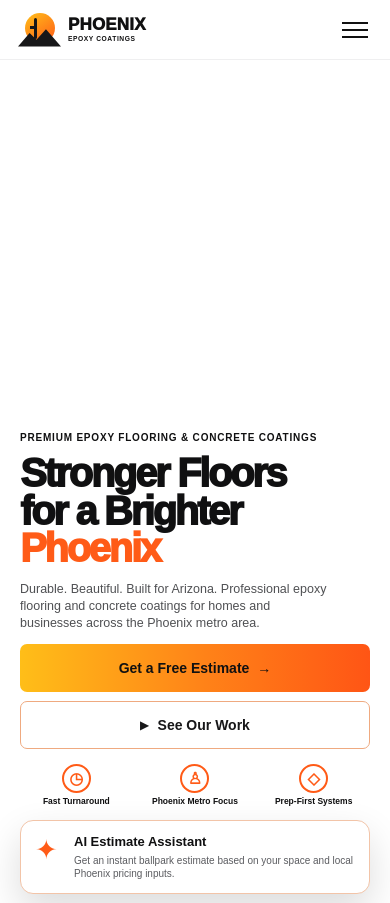
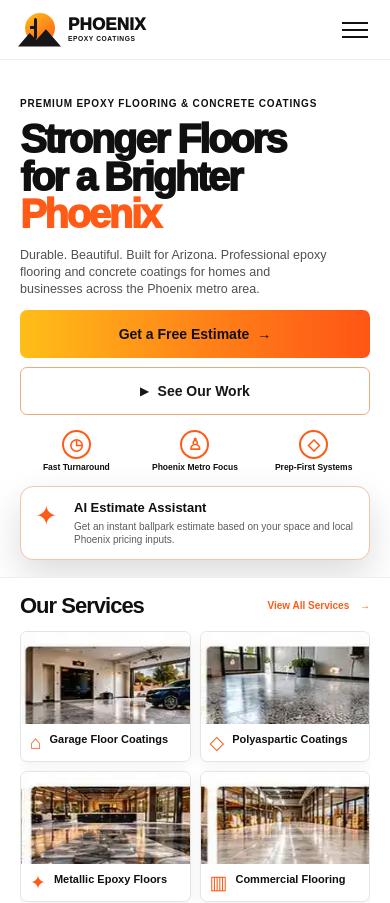
Before and after one commit to Strategic-Minds/SANDBOX, a Next.js app in the folder sites/phoenix-epoxy-coatings/: page / in a window 390 px wide. Shown: the top 903 px of the page. Built offline with nearby package versions, Linux system fonts and the light colour scheme.

Commit message:
Visual Rebuild V2: enforce deterministic hero paint order

```diff
--- a/sites/phoenix-epoxy-coatings/app/globals.css
+++ b/sites/phoenix-epoxy-coatings/app/globals.css
@@ -35,8 +35,9 @@
 .mobile-menu span{display:block;height:2px;background:#111;margin:5px 4px}
 
 .hero{height:520px;position:relative;overflow:hidden;border-bottom:1px solid #eee}
-.hero-media{position:absolute;inset:0 0 0 29%;background:url('/v2-assets/hero-clean.webp') center right/cover no-repeat}
-.hero-wash{position:absolute;inset:0;background:linear-gradient(90deg,#fff 0%,#fff 27%,rgba(255,255,255,.97) 37%,rgba(255,255,255,.77) 48%,rgba(255,255,255,.12) 69%,transparent 82%)}
+.hero-picture{position:absolute;inset:0 0 0 29%;z-index:0;display:block;overflow:hidden}
+.hero-picture img{display:block;width:100%;height:100%;object-fit:cover;object-position:center right}
+.hero-wash{position:absolute;inset:0;z-index:1;background:linear-gradient(90deg,#fff 0%,#fff 27%,rgba(255,255,255,.97) 37%,rgba(255,255,255,.77) 48%,rgba(255,255,255,.12) 69%,transparent 82%)}
 .hero-copy{position:relative;z-index:3;width:690px;padding:49px 0 0 76px}
 .eyebrow{margin:0 0 12px;text-transform:uppercase;letter-spacing:.08em;font-size:12px;font-weight:900}
 .hero h1{margin:0;font-size:69px;line-height:.91;letter-spacing:-.058em;font-weight:950}
@@ -123,7 +124,8 @@
   .desktop-nav,.header-actions{display:none}
   .mobile-menu{display:block}
   .hero{height:auto;background:#fff}
-  .hero-media{inset:0 0 auto 0;height:410px;background-image:url('/v2-assets/mobile-clean.webp');background-position:center top;background-size:cover;background-repeat:no-repeat}
+  .hero-picture{inset:0 0 auto 0;height:410px}
+  .hero-picture img{object-position:center top}
   .hero-wash{height:410px;background:linear-gradient(180deg,rgba(255,255,255,0) 0%,rgba(255,255,255,.02) 68%,#fff 100%),linear-gradient(90deg,#fff 0%,rgba(255,255,255,.95) 46%,rgba(255,255,255,.54) 70%,rgba(255,255,255,.04) 100%)}
   .hero-copy{width:auto;padding:46px 22px 24px;min-height:410px}
   .eyebrow{font-size:10px;margin-bottom:12px}
@@ -162,7 +164,7 @@
 @media(max-width:430px){
   .site-header{height:74px;padding:0 17px}
   .brand-mark{width:45px;height:38px;flex-basis:45px}.brand-copy strong{font-size:17px}.brand-copy small{font-size:6.8px}
-  .hero-media,.hero-wash{height:384px}
+  .hero-picture,.hero-wash{height:384px}
   .hero-copy{min-height:384px;padding:38px 20px 21px}
   .hero h1{font-size:40px}
   .hero-lead{font-size:12.5px;max-width:315px}
```
